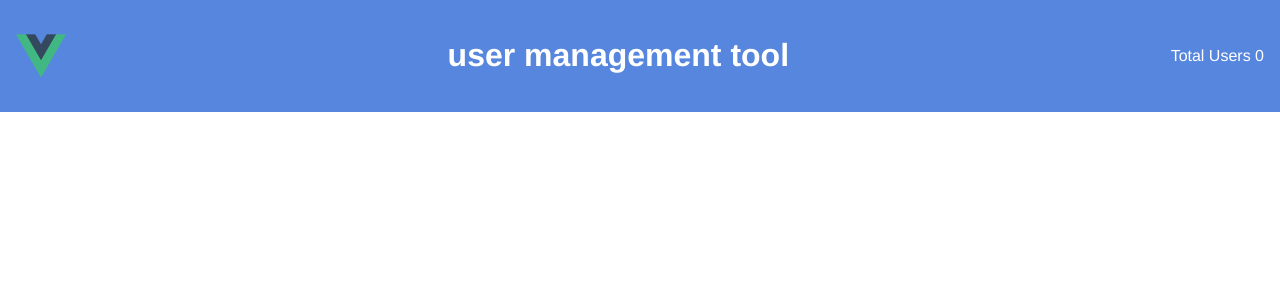
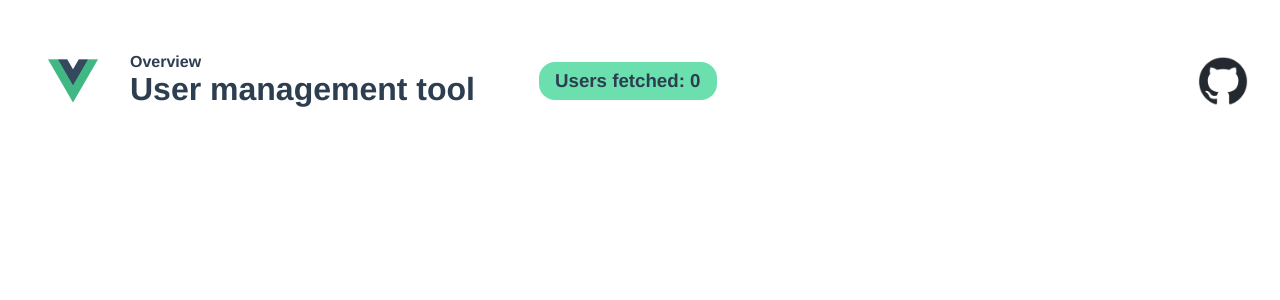
Before and after one commit to PopaSerban/seomonitor-vue-app, a Vue app: page / in a window 1280 px wide. Shown: the top 300 px of the page. Built offline with nearby package versions, Linux system fonts and the light colour scheme; no server answers.

Commit message:
AppHeader design

```diff
--- a/src/components/AppHeader.vue
+++ b/src/components/AppHeader.vue
@@ -1,11 +1,17 @@
 /* eslint-disable */
 <template>
   <header>
-    <div class="header-container">
+    <div class="left-header-container">
       <img alt="Vue logo" src="../assets/logo.png" />
-      <h1>user management tool</h1>
-      <p>Total Users {{ userFetchedCount }}</p>
+      <div class="welcome-container">
+        <h4>Overview</h4>
+        <h1>User management tool</h1>
+      </div>
+      <div class="users-container">
+        <h3 class="pill">Users fetched: {{ userFetchedCount }}</h3>
+      </div>
     </div>
+    <img alt="Github logo" src="../assets/github-mark.png" />
   </header>
 </template>
 
@@ -20,17 +26,57 @@ export default {
 };
 </script>
 <style scoped>
-div.header-container {
-  background: #5786de;
-  color: white;
+header {
   display: flex;
   align-items: center;
   justify-content: space-between;
   padding: 1rem;
 }
 
+.left-header-container {
+  display: flex;
+  align-items: center;
+  justify-content: space-around;
+  gap: 1rem;
+  margin-left: 1rem;
+  padding: 1rem;
+}
+
+.welcome-container {
+  display: flex;
+  align-items: start;
+  flex-direction: column;
+}
+
+.welcome-container :first-child {
+  margin-bottom: 0;
+}
+
+.welcome-container :nth-child(2) {
+  margin-top: 0;
+}
+
+.user-count {
+  flex-grow: 1;
+  text-align: start;
+}
+
+.user-container {
+  display: flex;
+  flex-direction: column;
+  align-items: end;
+}
+
+.pill {
+  background-color: #6bdfad;
+  margin-left: 3rem;
+  padding: 0.5rem 1rem;
+  border-radius: 1rem;
+}
+
 img {
   max-width: 50px;
   max-height: 50px;
+  margin-right: 1rem;
 }
 </style>
```
Also changed, not shown: src/assets/github-mark.png (added).
